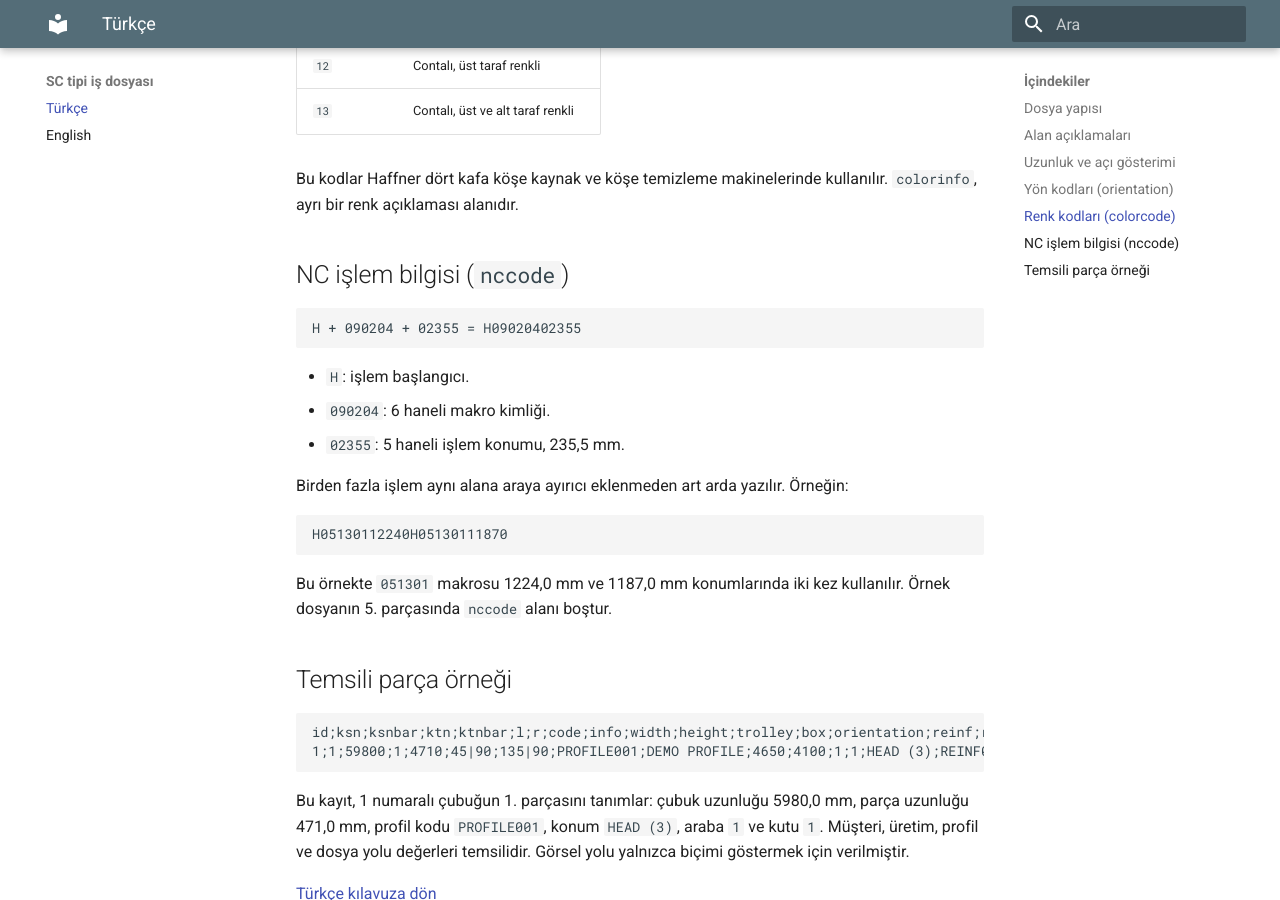
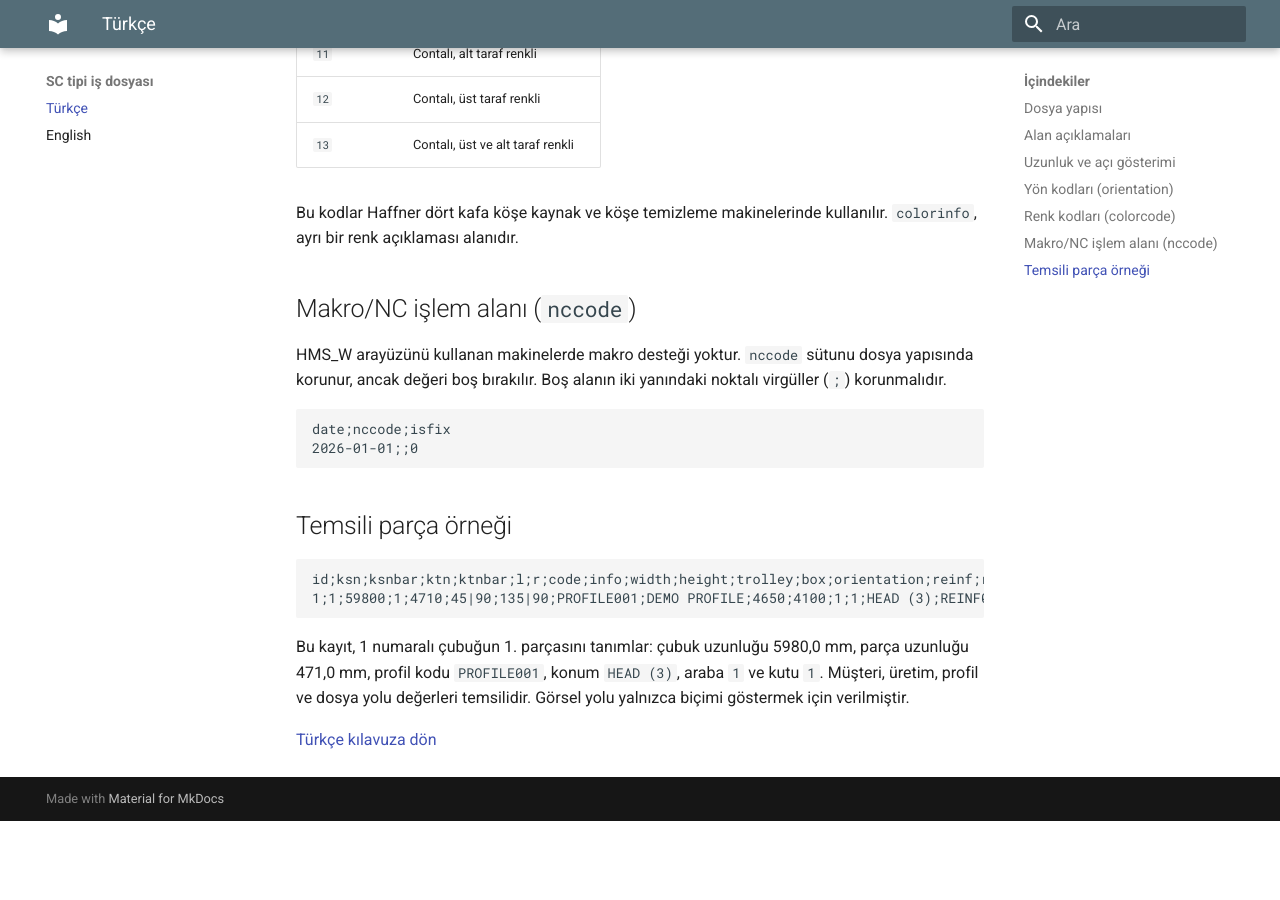
Before and after one commit to hm-info/tt425, an MkDocs documentation site: the page built from docs/SC-Type-tr.md, in a window 1280 px wide and 900 px high, scrolled down 4026 px. Built offline with MkDocs 1.6.1 and Material for MkDocs 9.7.7, drawn with Linux system fonts in a browser that asks for light colours; after the commit the page ends 4847 px from its top, so only the background shows below that; some of the changed text lies outside the part shown.

````diff
--- a/docs/SC-Type-tr.md
+++ b/docs/SC-Type-tr.md
@@ -5,6 +5,8 @@
 Bu bölüm, TT425 kılavuzuna eklenen SC tipi kesim/iş dosyası başvurusudur. Alan açıklamaları `TT426 SC type cut file description -en.xlsx` dosyasının **Descriptions** sayfasından, örnek kayıtlar `TT426_SCType_Sample.CSV` dosyasından alınmıştır. Kaynak dosyalardaki TT426 adlandırması korunmuştur.
 
 Özgün CSV yerine temsili müşteri, üretim, profil ve dosya yolu değerleri içeren bir örnek sunulmuştur.
+
+> **Not:** Bu SC tipi iş dosyası, HMS_W arayüzünü kullanan makinelerde kullanılabilir. Bu makinelerde makro desteği yoktur. Makro/NC işlem alanı (`nccode`) boş bırakılmalıdır.
 
 ## Dosya yapısı
 
@@ -43,7 +45,7 @@ Kesim ve etiket sütunlarında **Evet**, kaynakta açıkça işaretlenen alanlar
 | `offno` | String(255) | — | Evet | Sözleşme numarası. |
 | `customer` | String(255) | — | Evet | Müşteri bilgisi. |
 | `date` | String(255) | — | Evet | Tarih. |
-| `nccode` | String(255) | — | — | İşlem bilgisi. `H` + 6 haneli makro kimliği + 5 haneli işlem konumu biçimindedir. Ayrıntılar aşağıdadır. |
+| `nccode` | String(255) | — | — | HMS_W arayüzünü kullanan makinelerde makro desteği yoktur. Bu alan boş bırakılmalıdır. |
 | `isfix` | — | — | — | Kaynak dosyada tür ve açıklama belirtilmemiştir. Örnek CSV’de değer `0` olarak verilmiştir. |
 | `colorcode` | String(255) | — | — | Renk kodu. Aşağıdaki renk kodları tablosuna bakın. Haffner dört kafa köşe kaynak ve köşe temizleme makinelerinde kullanılır. |
 | `colorinfo` | String(255) | — | Evet | Renk açıklaması. |
@@ -54,11 +56,10 @@ Kesim ve etiket sütunlarında **Evet**, kaynakta açıkça işaretlenen alanlar
 
 ## Uzunluk ve açı gösterimi
 
-Kaynakta `ksnbar`, `ktnbar` ve NC işlem konumu için son hane ondalık basamak olarak açıklanır:
+Kaynakta `ksnbar` ve `ktnbar` için son hane ondalık basamak olarak açıklanır:
 
 - `ksnbar = 59800` → 5980,0 mm.
 - `ktnbar = 4710` → 471,0 mm.
-- NC işlem konumu `02355` → 235,5 mm.
 
 `width`, `height` ve `reinfbar` için kaynakta bu ölçekleme kuralı ayrıca belirtilmemiştir.
 
@@ -91,29 +92,20 @@ Açı biçimi `tilt|pivot` şeklindedir. Örnek CSV’de `l = 45|90` ve `r = 135
 
 Bu kodlar Haffner dört kafa köşe kaynak ve köşe temizleme makinelerinde kullanılır. `colorinfo`, ayrı bir renk açıklaması alanıdır.
 
-## NC işlem bilgisi (`nccode`)
+## Makro/NC işlem alanı (`nccode`)
+
+HMS_W arayüzünü kullanan makinelerde makro desteği yoktur. `nccode` sütunu dosya yapısında korunur, ancak değeri boş bırakılır. Boş alanın iki yanındaki noktalı virgüller (`;`) korunmalıdır.
 
 ```text
-H + 090204 + 02355 = H09020402355
+date;nccode;isfix
+2026-01-01;;0
 ```
-
-- `H`: işlem başlangıcı.
-- `090204`: 6 haneli makro kimliği.
-- `02355`: 5 haneli işlem konumu, 235,5 mm.
-
-Birden fazla işlem aynı alana araya ayırıcı eklenmeden art arda yazılır. Örneğin:
-
-```text
-H05130112240H05130111870
-```
-
-Bu örnekte `051301` makrosu 1224,0 mm ve 1187,0 mm konumlarında iki kez kullanılır. Örnek dosyanın 5. parçasında `nccode` alanı boştur.
 
 ## Temsili parça örneği
 
 ```csv
 id;ksn;ksnbar;ktn;ktnbar;l;r;code;info;width;height;trolley;box;orientation;reinf;reinfbar;pos;prono;offno;customer;date;nccode;isfix;colorcode;colorinfo;mainprofile;subcust;image;DATA1
-1;1;59800;1;4710;45|90;135|90;PROFILE001;DEMO PROFILE;4650;4100;1;1;HEAD (3);REINF001;0;1;DEMO-PR001;DEMO-CT001;DEMO CUSTOMER;2026-01-01;H09020402355;0;10;WHITE WITH GASKET;MAIN001;;images/part-001.wmf;
+1;1;59800;1;4710;45|90;135|90;PROFILE001;DEMO PROFILE;4650;4100;1;1;HEAD (3);REINF001;0;1;DEMO-PR001;DEMO-CT001;DEMO CUSTOMER;2026-01-01;;0;10;WHITE WITH GASKET;MAIN001;;images/part-001.wmf;
 ```
 
 Bu kayıt, 1 numaralı çubuğun 1. parçasını tanımlar: çubuk uzunluğu 5980,0 mm, parça uzunluğu 471,0 mm, profil kodu `PROFILE001`, konum `HEAD (3)`, araba `1` ve kutu `1`. Müşteri, üretim, profil ve dosya yolu değerleri temsilidir. Görsel yolu yalnızca biçimi göstermek için verilmiştir.
--- a/docs/downloads/SCType_Example.csv
+++ b/docs/downloads/SCType_Example.csv
@@ -1,2 +1,2 @@
 id;ksn;ksnbar;ktn;ktnbar;l;r;code;info;width;height;trolley;box;orientation;reinf;reinfbar;pos;prono;offno;customer;date;nccode;isfix;colorcode;colorinfo;mainprofile;subcust;image;DATA1
-1;1;59800;1;4710;45|90;135|90;PROFILE001;DEMO PROFILE;4650;4100;1;1;HEAD (3);REINF001;0;1;DEMO-PR001;DEMO-CT001;DEMO CUSTOMER;2026-01-01;H09020402355;0;10;WHITE WITH GASKET;MAIN001;;images/part-001.wmf;
+1;1;59800;1;4710;45|90;135|90;PROFILE001;DEMO PROFILE;4650;4100;1;1;HEAD (3);REINF001;0;1;DEMO-PR001;DEMO-CT001;DEMO CUSTOMER;2026-01-01;;0;10;WHITE WITH GASKET;MAIN001;;images/part-001.wmf;
````
Also changed, not shown: docs/SC-Type-en.md (+10 -18 lines).
